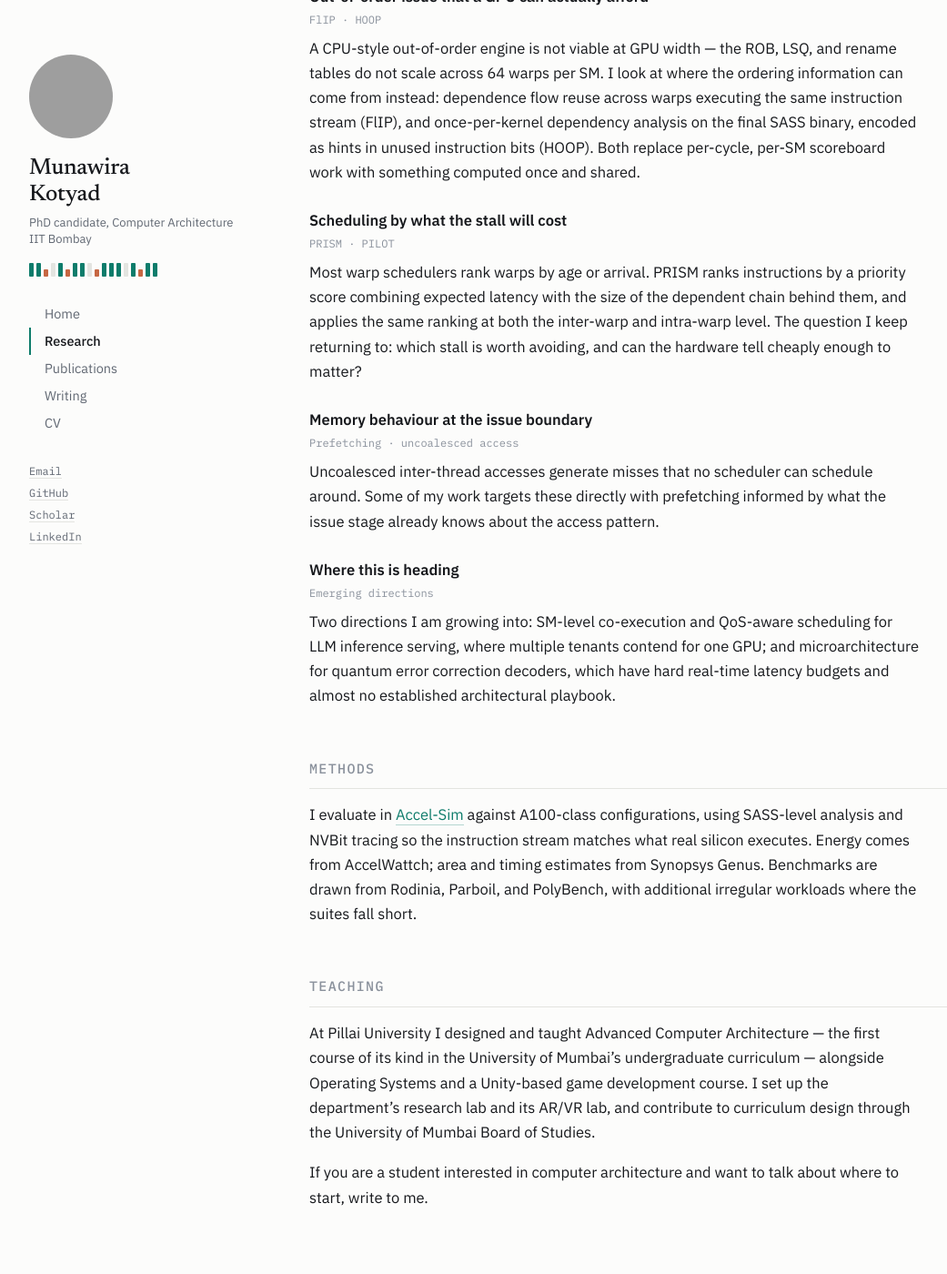
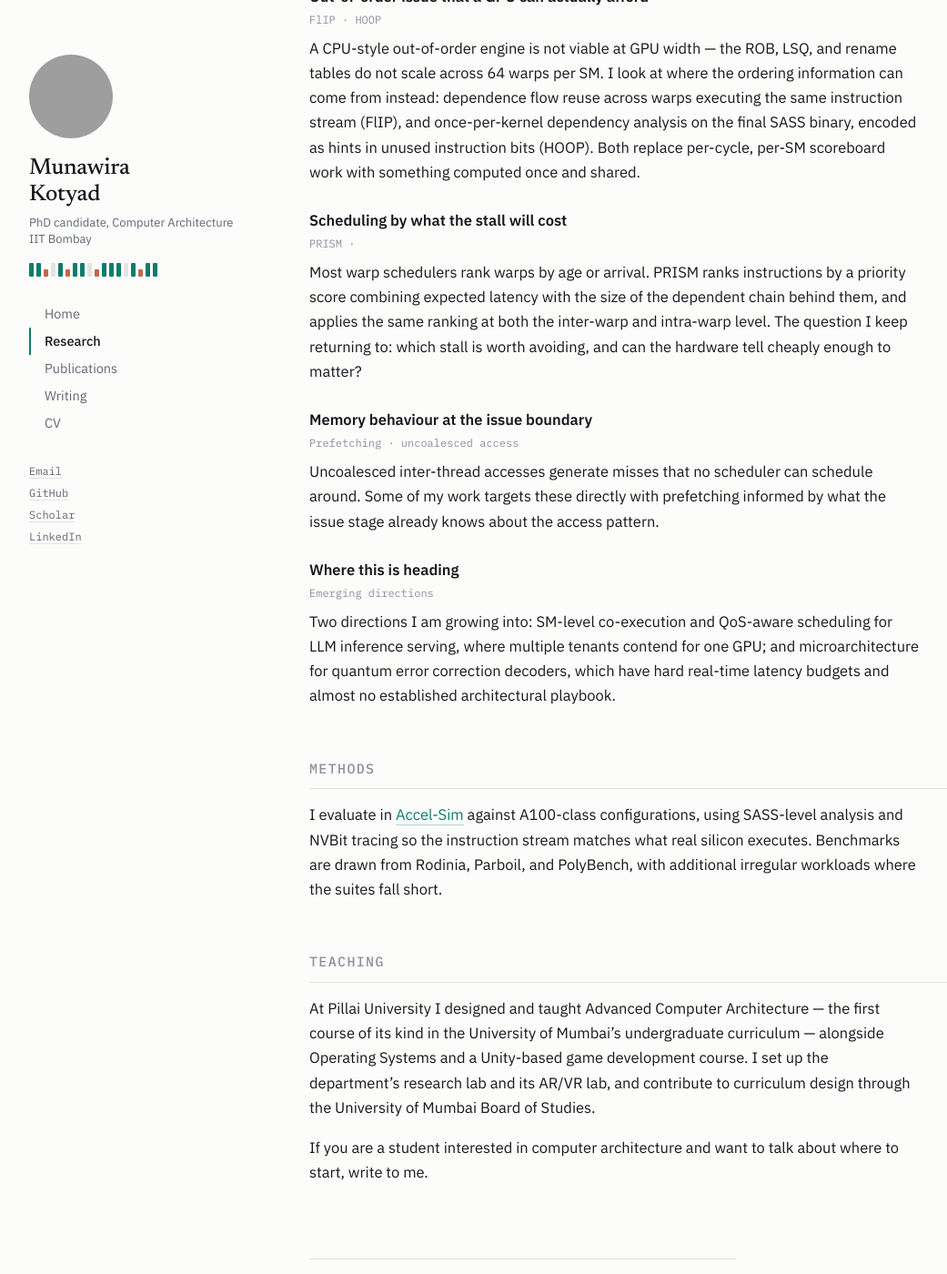
Before and after one commit to munawira/munawira.github.io, a Jekyll site: the page built from research.md, in a window 1280 px wide and 1400 px high, scrolled down 493 px. Shown: the whole window at 91% size, without its empty margins (76-1117 px from the left). Built offline with Jekyll 4.4.1, drawn with Linux system fonts in a browser that asks for light colours; grey boxes are pictures that could not be loaded.

Commit message:
Update research.md

```diff
--- a/research.md
+++ b/research.md
@@ -34,7 +34,7 @@
 
 <div class="entry">
   <p class="entry-head">Scheduling by what the stall will cost</p>
-  <p class="entry-sub">PRISM · PILOT</p>
+  <p class="entry-sub">PRISM · </p>
   <p>Most warp schedulers rank warps by age or arrival. PRISM ranks instructions
   by a priority score combining expected latency with the size of the dependent
   chain behind them, and applies the same ranking at both the inter-warp and
@@ -64,8 +64,7 @@
 
 I evaluate in [Accel-Sim](https://accel-sim.github.io/) against A100-class
 configurations, using SASS-level analysis and NVBit tracing so the instruction
-stream matches what real silicon executes. Energy comes from AccelWattch; area
-and timing estimates from Synopsys Genus. Benchmarks are drawn from Rodinia,
+stream matches what real silicon executes. Benchmarks are drawn from Rodinia,
 Parboil, and PolyBench, with additional irregular workloads where the suites
 fall short.
 
```
